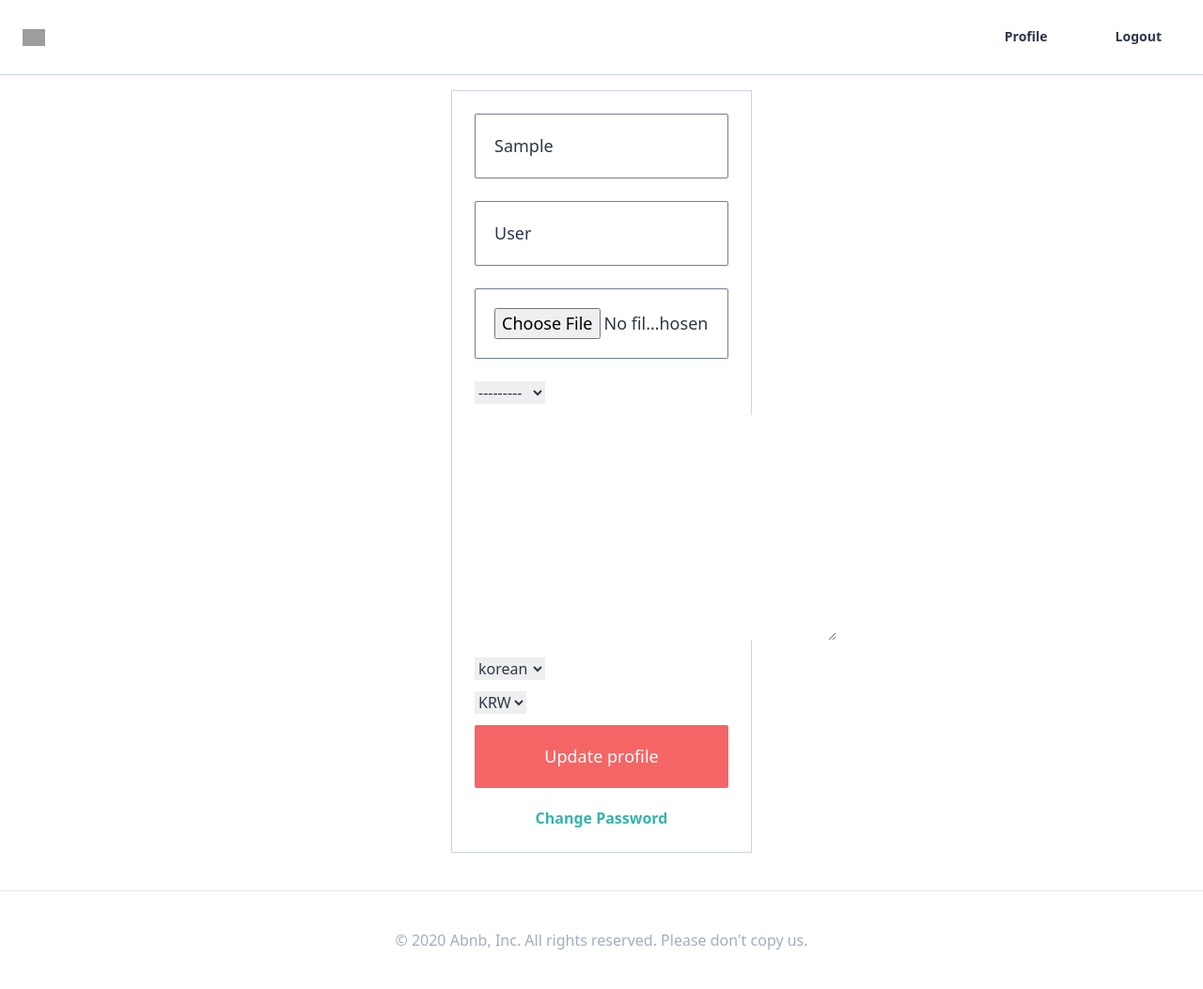
After one commit to areum514/aribnb-clone, a Django app: page /users/update-profile/ in a window 1280 px wide. The commit adds this page. Shown: the whole page at 94% size. Run offline with Django 3.2, Linux system fonts and the light colour scheme; the visitor is signed in with stand-in values (Sample User, id 1); style sheets or scripts are compiled from the project's sources; some libraries are stand-ins or nearby versions; grey boxes are pictures that could not be loaded.

Commit message:
21.6 update profile

```diff
--- /dev/null
+++ b/templates/users/update-profile.html
@@ -0,0 +1,22 @@
+{% extends "base.html" %}
+
+{% block page_title %}
+Update Profile
+{% endblock page_title %}
+
+{% block serch-bar %}
+{% endblock serch-bar %}
+
+{% block content %}
+
+<div class="container lg:w-5/12 md:w-1/2 xl:w-1/4 mx-auto my-10 flex flex-col items-center border p-6 border-gray-400">
+
+    {% include 'mixins/auth/auth_form.html' with form=form cta="Update profile"%}
+
+    <div class="mt-5">
+
+        <a class="font-bold text-teal-500" href="{% url 'users:signup' %}">Change Password</a>
+    </div>
+
+</div>
+{%endblock content%}
--- a/templates/users/user_detail.html
+++ b/templates/users/user_detail.html
@@ -21,7 +21,7 @@
         <span class="text-lg mb-5">{{user.bio}}</span>
 
         {% if user == user_obj %}
-        <a href="#" class="btn-link">Edit Profile</a>
+        <a href="{% url 'users:update'%}" class="btn-link">Edit Profile</a>
         {% endif %}
 
     </div>
--- a/users/urls.py
+++ b/users/urls.py
@@ -3,14 +3,15 @@ from . import views
 
 app_name="users"
 urlpatterns = [
-    path("login",views.LoginView.as_view(),name="login"),
-    path("login/github",views.github_login,name="github-login"),
-    path("login/github/callback",views.github_callback,name="github-callback"),
-    path("login/kakao",views.kakao_login,name="kakao-login"),
-    path("login/kakao/callback",views.kakao_callback,name="kakao-callback"),
-    path("logout",views.log_out,name="logout"),
-    path("signup",views.SignUpView.as_view(),name="signup"),
-    path("verify/<str:key>",views.compleate_verification,name="compleate-verification"),
+    path("login/",views.LoginView.as_view(),name="login"),
+    path("login/github/",views.github_login,name="github-login"),
+    path("login/github/callback/",views.github_callback,name="github-callback"),
+    path("login/kakao/",views.kakao_login,name="kakao-login"),
+    path("login/kakao/callback/",views.kakao_callback,name="kakao-callback"),
+    path("logout/",views.log_out,name="logout"),
+    path("signup/",views.SignUpView.as_view(),name="signup"),
+    path("verify/<str:key>/",views.compleate_verification,name="compleate-verification"),
+    path("update-profile/",views.UpdateProfileView.as_view(),name="update"),
     path("<int:pk>/",views.UserProfileView.as_view(),name="profile")
 
 ]
--- a/users/views.py
+++ b/users/views.py
@@ -1,7 +1,7 @@
 import os
 import requests
 from django.views import View
-from django.views.generic import FormView,DetailView
+from django.views.generic import FormView,DetailView,UpdateView
 from django.urls import reverse_lazy
 from django.shortcuts import render,redirect,reverse
 from django.core.files.base import ContentFile
@@ -219,3 +219,17 @@ class UserProfileView(DetailView):
         context=super().get_context_data(**kwargs)
         context["hello"]="Hello!"
         return context
+class UpdateProfileView(UpdateView):
+    model = models.User
+    template_name="users/update-profile.html"
+    fields=(
+        "first_name",
+        "last_name",
+        "avatar",
+        "gender",
+        "bio",
+        "language",
+        "currency",
+    )
+    def get_object(self,queryset=None):
+        return self.request.user
```
